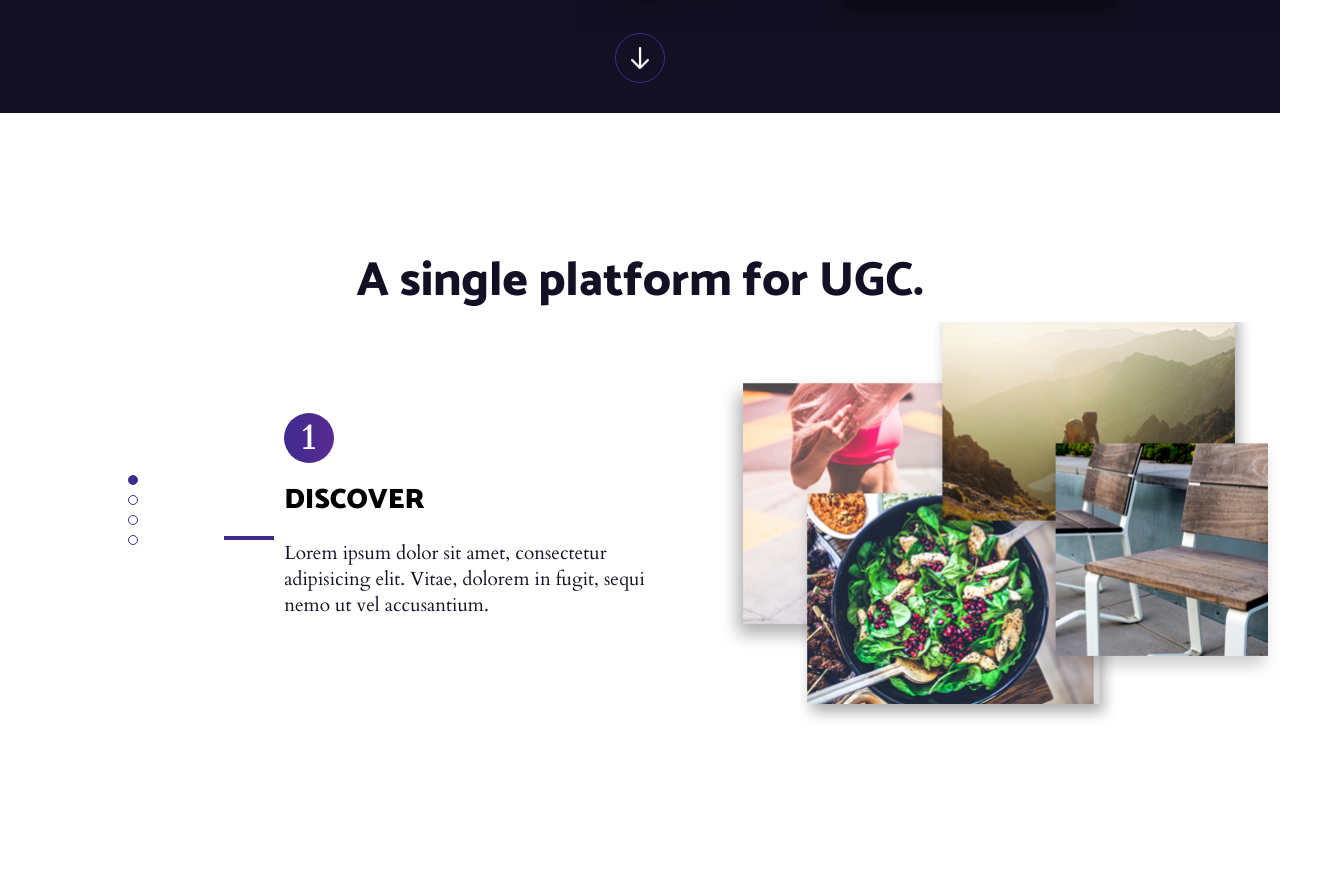
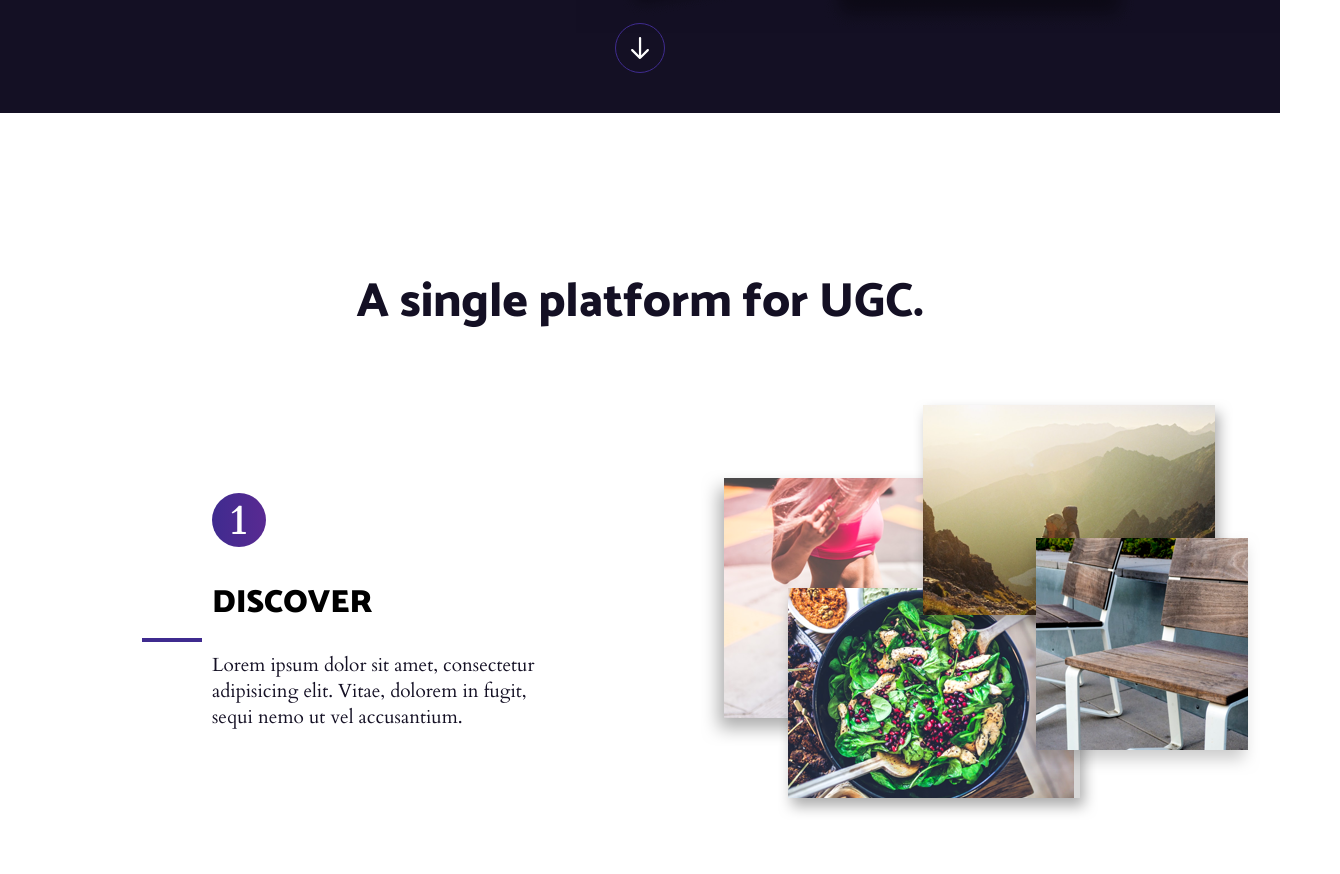
Before and after one commit to orldm/tapit-landing, a website: page public/index.html in a window 1280 px wide. Shown: the part 689-1563 px from the top of the page, 1340 px wide, since content can reach past the window. Drawn offline with nearby package versions, Linux system fonts and the light colour scheme.

Commit message:
update layout and styles

```diff
--- a/public/css/main.css
+++ b/public/css/main.css
@@ -131,7 +131,7 @@ h1 {
 h2 {
     font-family: Catamaran-ExtraBold;
     font-size: 48px;
-    line-height: 3.8rem;
+    line-height: 58px;
     color: #141024;
 }
 p {
@@ -196,10 +196,6 @@ p {
     min-height: 640px;
     color: #FFFFFF;
     background-color: #141024;
-}
-
-.border-bottom {
-    border-bottom: 2px solid #FFFFFF;
 }
 
 .section-container.home-block h1 {
@@ -270,7 +266,7 @@ p {
     border-radius: 50px;
     border: 1px solid #3F2B8F;
     background-color: transparent;
-    bottom: 30px;
+    bottom: 40px;
     left: 50%;
     transform: translateX(-50%);
     z-index: 11;
@@ -283,52 +279,20 @@ p {
     transform: translate(-50%, -50%);
 }
 
-.section-container.slide-block {
-    padding-top: 0;
-    padding-bottom: 0;
-    position: relative;
+.section-container.features-block {
+    padding-top: 160px;
+    padding-bottom: 100px;
 }
 
-.JS-top {
-    position: absolute;
-    top: 0;
-    bottom: auto;
-}
-
-.JS-middle {
-    position: fixed;
-    top: 0;
-    bottom: auto;
-}
-
-.JS-bottom {
-    position: absolute;
-    top: auto;
-    bottom: 0;
-}
-
-.slides-container {
-    left: 50%;
-    transform: translateX(-50%);
-    width: 100%;
-    height: 100vh;
-    max-height: 100vh;
-    max-width: 1296px;
-    display: -webkit-flex;
-    display: flex;
-    align-items: center;
-    justify-content: space-between;
-    -webkit-transition: all 0.5s ease-in-out;
-    -moz-transition: all 0.5s ease-in-out;
-    -o-transition: all 0.5s ease-in-out;
-    -ms-transition: all 0.5s ease-in-out;
-    transition: all 0.5s ease-in-out;
+.section-container.features-block h2 {
+    margin-bottom: 20px;
 }
 
 .slide-number-container {
-    width: 50px;
-    height: 50px;
-    border-radius: 50px;
+    width: 54px;
+    height: 54px;
+    position: relative;
+    border-radius: 54px;
     background: #3F2B8F;
     background: -webkit-linear-gradient(left, #3F2B8F , #592A92);
     background: -o-linear-gradient(right, #3F2B8F, #592A92);
@@ -339,103 +303,61 @@ p {
 .slide-number-container span {
     color: #FFFFFF;
     font-family: Cardo-Bold;
-    font-size: 2.6rem;
+    font-size: 42px;
+    position: absolute;
+    left: 50%;
+    top: 50%;
+    transform: translate(-50%, -50%);
 }
 
-.slides-container h2 {
-    position: absolute;
-    padding-top: 10rem;
-    padding-bottom: 1rem;
-    top: 0;
-    width: 100%;
-    background: #FFFFFF;
+.slide-content {
+    display: flex;
+    align-items: center;
+    justify-content: space-between;
+    margin-left: 10vw;
+    height: 65vh;
+    min-height: 500px;
 }
 
-.slides-container img {
-    width: 50vw;
-    max-width: 560px;
+.slide-content img {
+    max-width: 100%;
+    height: auto;
 }
 
-@media screen and (max-width: 768px) {
-    .slides-container {
-        width: 750px;
-        left: 0;
-        transform: none;
-    }
-    .slides-container img {
-        width: 385px;
-    }
-}
-
-.navigation-dots {
-    margin-left: 10%;
-}
-
-/*@media screen and (min-width:0\0) {
-    .navigation-dots {
-        position: absolute;
-    }
-}*/
-
-/*@-moz-document url-prefix() {
-    .navigation-dots {
-        position: absolute;
-    }
-}*/
-
-.dot {
-    width: 10px;
-    height: 10px;
-    background-color: #FFFFFF;
-    border-radius: 10px;
-    display: block;
-    margin: 0 0 10px 0;
-    border: 1px solid #3F2B8F;
-}
-
-.dot.active {
-    background-color: #3F2B8F;
-}
-
-.scroll-toggle {
-    width: 100%;
-    height: 0;
-    display: none;
-}
-
-.slide-scrollable {
-    display: -webkit-flex;
-    display: flex;
-    align-items: center;
-    height: 100vh;
-    width: 35%;
-    margin-left: 18%;
-}
-
-.slide-scrollable .slide-content h3 {
+.slide-content h3 {
     text-align: left;
-    font-size: 2rem;
-    margin: 1rem 0;
+    font-size: 32px;
+    margin: 30px 0 10px;
     text-transform: uppercase;
     font-family: Catamaran-Black;
 }
 
-.slide-scrollable .slide-content p {
+.slide-content p {
     text-align: left;
     font-size: 19px;
+    padding-top: 10px;
 }
 
-.slide-scrollable .slide-content .slide-text-divider {
-    width: 50px;
+.slide-content .text-container {
+    width: 350px;
+}
+
+.slide-content .img-container {
+    margin-right: -5vw;
+}
+
+.slide-content .slide-text-divider {
+    width: 60px;
     height: 4px;
     background-color: #3F2B8F;
-    margin-left: -60px;
+    margin-left: -70px;
 }
 
 .section-container.stats-block {
     padding-top: 8rem;
     padding-bottom: 9rem;
     height: 110vh;
+    min-height: 620px;
 }
 
 .stats-content-centered {
@@ -451,9 +373,9 @@ p {
 }
 
 .stats-card {
-    padding: 2rem;
+    padding: 34px 28px;
     width: 30%;
-    height: 230px;
+    min-height: 230px;
     background-color: #FFFFFF;
 }
 
@@ -461,6 +383,7 @@ p {
     color: #141024;
     margin-top: 2rem;
     text-align: left;
+    font-size: 22px;
 }
 
 .stats-card .stats-number-container {
@@ -472,7 +395,7 @@ p {
 
 .stats-card .stats-number-container h3 {
     font-family: Catamaran-ExtraBold;
-    font-size: 3rem;
+    font-size: 48px;
 }
 
 .section-container.customers-block {
--- a/public/index.html
+++ b/public/index.html
@@ -6,11 +6,6 @@
     <link rel="icon" type="image/png" href="/img/favicon.png">
     <link type="text/css" href="./css/fonts.css" rel="stylesheet">
     <link type="text/css" href="./css/main.css" rel="stylesheet">
-    <script src="./js/vendor/jquery-2.2.4.min.js" defer></script>
-    <script src="./js/vendor/jquery.mousewheel.min.js" defer></script>
-    <script src="./js/vendor/jquery.simplr.smoothscroll.min.js" defer></script>
-    <script src="./js/vendor/jquery.waypoints.min.js" defer></script>
-    <script src="./js/main.js" defer></script>
 </head>
 <body>
     <section class="background-colored">
@@ -19,7 +14,7 @@
             <a class="link-button" href="#">Request Demo</a>
         </div>
     </section>
-    <section class="background-colored border-bottom">
+    <section class="background-colored">
         <div class="section-container home-block">
             <div class="home-text">
                 <h1>Let your<br>customers <br><span class="text-colored">Tell your story</span></h1>
@@ -29,7 +24,7 @@
             <div class="home-img">
                 <img src="./img/header-photos.png" alt="Let Your Customers Tell Your Story">
             </div>
-            <a class="scroll-down-button" id="JS-scrollDown" href="#slide-0">
+            <a class="scroll-down-button" id="JS-scrollDown" href="#features-block">
                 <?xml version="1.0" encoding="UTF-8" standalone="no"?>
                 <svg width="18px" height="22px" viewBox="0 0 18 22" version="1.1" xmlns="http://www.w3.org/2000/svg" xmlns:xlink="http://www.w3.org/1999/xlink">
                     <g stroke="none" stroke-width="1" fill="none" fill-rule="evenodd">
@@ -42,48 +37,52 @@
             </a>
         </div>
     </section>
-    <section class="text-center border-bottom">
-        <div class="section-container slide-block">
-            <div class="slides-container JS-top" id="JS-slidesContainer">
-                <h2>A single platform for UGC.</h2>
-                <div class="navigation-dots">
-                    <a href="#slide-0" class="dot active JS-slideNav"></a>
-                    <a href="#slide-1" class="dot JS-slideNav"></a>
-                    <a href="#slide-2" class="dot JS-slideNav"></a>
-                    <a href="#slide-3" class="dot JS-slideNav"></a>
-                </div>
-                <img src="./img/slide-0.png" alt="Slide">
-            </div>
-            <div class="slide-scrollable" id="slide-0">
-                <div class="slide-content">
-                    <div class="slide-number-container JS-slideWaypoint"><span>1</span></div>
+    <section class="text-center">
+        <div class="section-container features-block" id="features-block">
+            <h2>A single platform for UGC.</h2>
+            <div class="slide-content">
+                <div class="text-container">
+                    <div class="slide-number-container"><span>1</span></div>
                     <h3>Discover</h3>
                     <div class="slide-text-divider"></div>
                     <p>Lorem ipsum dolor sit amet, consectetur adipisicing elit. Vitae, dolorem in fugit, sequi nemo ut vel accusantium.</p>
                 </div>
+                <div class="img-container">
+                    <img src="./img/slide-0.png" alt="Slide">
+                </div>
             </div>
-            <div class="slide-scrollable" id="slide-1">
-                <div class="slide-content">
-                    <div class="slide-number-container JS-slideWaypoint"><span>2</span></div>
+
+            <div class="slide-content">
+                <div class="text-container">
+                    <div class="slide-number-container"><span>2</span></div>
                     <h3>Curate</h3>
                     <div class="slide-text-divider"></div>
                     <p>Lorem ipsum dolor sit amet, consectetur adipisicing elit. Vitae, dolorem in fugit, sequi nemo ut vel accusantium.</p>
                 </div>
+                <div class="img-container">
+                    <img src="./img/slide-1.png" alt="Slide">
+                </div>
             </div>
-            <div class="slide-scrollable" id="slide-2">
-                <div class="slide-content">
-                    <div class="slide-number-container JS-slideWaypoint"><span>3</span></div>
-                    <h3>License</h3>
+            <div class="slide-content">
+                <div class="text-container">
+                    <div class="slide-number-container"><span>3</span></div>
+                    <h3>License </h3>
                     <div class="slide-text-divider"></div>
                     <p>Lorem ipsum dolor sit amet, consectetur adipisicing elit. Vitae, dolorem in fugit, sequi nemo ut vel accusantium.</p>
                 </div>
+                <div class="img-container">
+                    <img src="./img/slide-2.png" alt="Slide">
+                </div>
             </div>
-            <div class="slide-scrollable" id="slide-3">
-                <div class="slide-content">
-                    <div class="slide-number-container JS-slideWaypoint"><span>4</span></div>
+            <div class="slide-content">
+                <div class="text-container">
+                    <div class="slide-number-container"><span>4</span></div>
                     <h3>Distribute</h3>
                     <div class="slide-text-divider"></div>
                     <p>Lorem ipsum dolor sit amet, consectetur adipisicing elit. Vitae, dolorem in fugit, sequi nemo ut vel accusantium.</p>
+                </div>
+                <div class="img-container">
+                    <img src="./img/slide-3.png" style="margin-left:80px;" alt="Slide">
                 </div>
             </div>
         </div>
@@ -139,4 +138,15 @@
         </div>
     </footer>
 </body>
+<script src="https://code.jquery.com/jquery-2.2.4.min.js" integrity="sha256-BbhdlvQf/xTY9gja0Dq3HiwQF8LaCRTXxZKRutelT44=" crossorigin="anonymous"></script>
+<script>
+    $(function() {
+        $('#JS-scrollDown').click(function(e) {
+            e.preventDefault();
+            $('html, body').animate({
+                scrollTop: $( $.attr(this, 'href') ).offset().top
+            }, 400);
+        });
+    });
+</script>
 </html>
```
